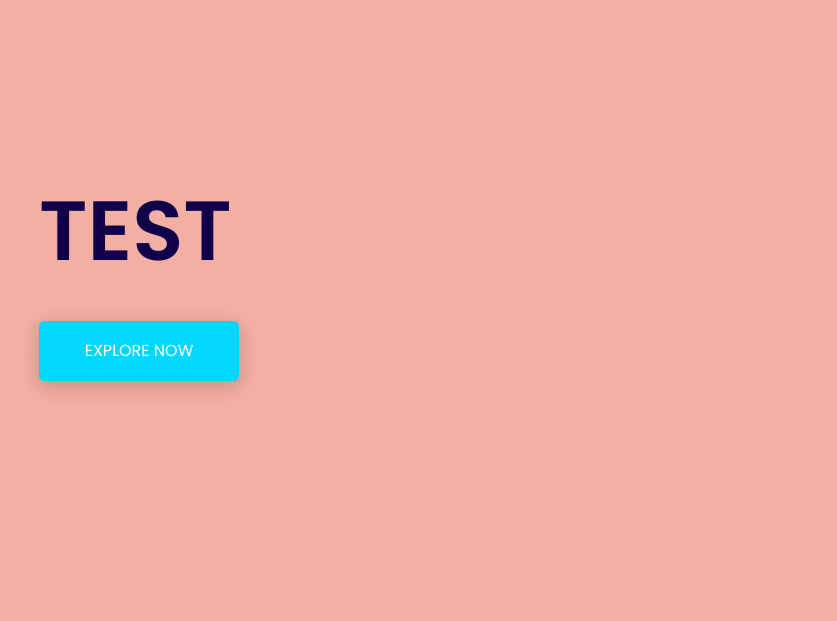
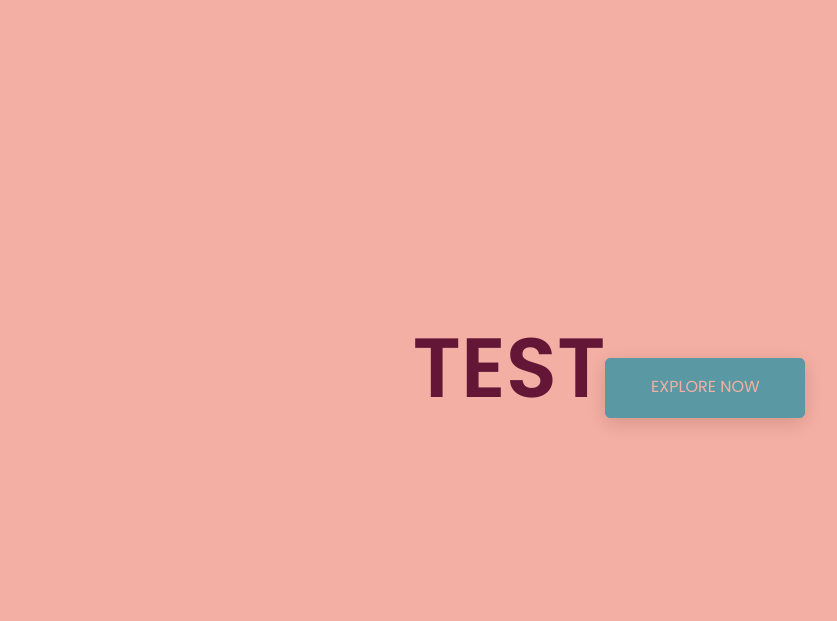
Before and after one commit to AxelPittet/Festivel, a PHP site: page / in a window 1280 px wide. Shown: the part 132-753 px from the top of the page, without its empty margins (31-868 px from the left). Run offline with PHP 8.4, Linux system fonts and the light colour scheme.

Commit message:
Suppression d'une partie du template

```diff
--- a/Code/view/home.php
+++ b/Code/view/home.php
@@ -1,13 +1,9 @@
 <?php
 ob_start();
 ?>
-		<section id="home" class="about-us">
-			<div class="container">
-				<div class="about-us-content">
-					<div class="row">
-						<div class="col-sm-12">
-							<div class="single-about-us">
-								<div class="about-us-txt">
+
+<section id="home" class="about-us">
+
 									<h2>
 										TEST
 									</h2>
@@ -16,20 +12,8 @@ ob_start();
 											explore now
 										</button>
 									</div><!--/.about-btn-->
-								</div><!--/.about-us-txt-->
-							</div><!--/.single-about-us-->
-						</div><!--/.col-->
-						<div class="col-sm-0">
-							<div class="single-about-us">
+</section>
 
-							</div><!--/.single-about-us-->
-						</div><!--/.col-->
-					</div><!--/.row-->
-				</div><!--/.about-us-content-->
-			</div><!--/.container-->
-
-		</section><!--/.about-us-->
-		<!--about-us end -->
 <?php
 $content = ob_get_clean();
 require "gabarit.php";
```
